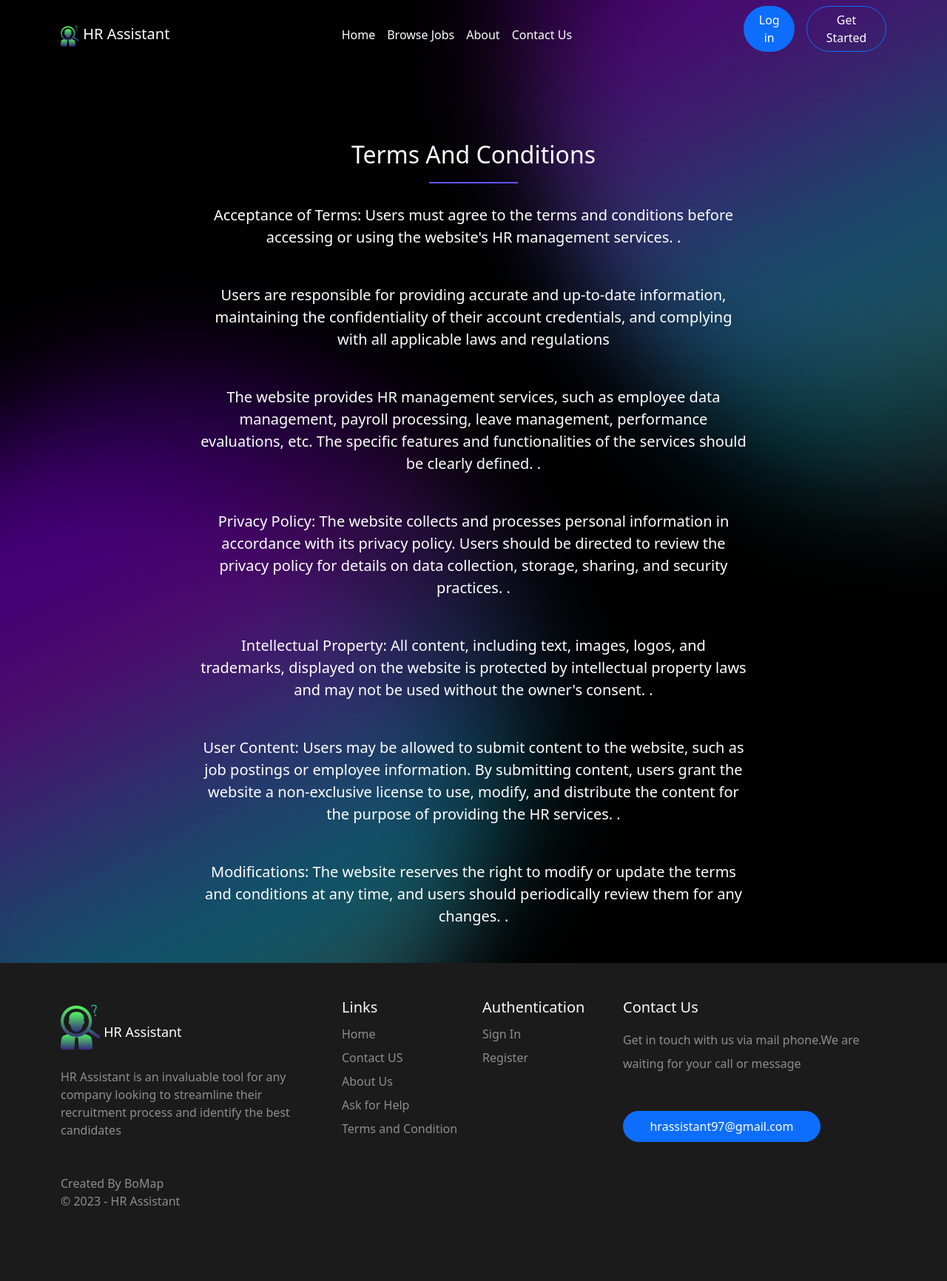
After one commit to MaarkNassef/GraduationProject, a Flask app: page /termsAndCondition in a window 1280 px wide. The commit adds this page. Shown: the whole page at 74% size. Run offline with Flask 3, Linux system fonts and the light colour scheme; some libraries are stand-ins or nearby versions.

Commit message:
terms and condition page

```diff
--- a/app.py
+++ b/app.py
@@ -124,6 +124,9 @@ def logout():
 @app.route('/contactus')
 def contactus():
     return render_template('contactus.html', questions=getAllFAQs())
+@app.route('/termsAndCondition')
+def termsAndCondition():
+    return render_template('termsAndCondition.html')
 
 
 @app.route('/Uploadtype/<int:ID>')
--- a/templates/base.html
+++ b/templates/base.html
@@ -107,8 +107,8 @@
                             <li><a class="navbar-brand" href="/">Home</a></li>
                             <li><a class="navbar-brand" href="{{url_for('contactus')}}">Contact US</a></li>
                             <li><a class="navbar-brand" href="{{url_for('aboutus')}}">About Us</a></li>
-                            <li><a class="navbar-brand" href="#">Ask for Help</a></li>
-                            <li><a class="navbar-brand" href="#">Terms and Condition</a></li>
+                            <li><a class="navbar-brand" href="{{url_for('contactus')}}">Ask for Help</a></li>
+                            <li><a class="navbar-brand" href="{{url_for('termsAndCondition')}}">Terms and Condition</a></li>
                         </ul>
                     </div>
                 </div>
--- /dev/null
+++ b/templates/termsAndCondition.html
@@ -0,0 +1,35 @@
+{% extends 'base.html' %}
+{% block title %}Terms And Conditions{% endblock %}
+{% block content %}
+<div class="stuff pt-5 ">
+    <div class="container">
+      <div class="main-title text-center mt-5 mb-5 text-white position-relative">
+        <h2>Terms And Conditions</h2>
+      </div>
+      <p class="description text-center mb-5 text-white  m-auto  col-8 fs-5 ">
+        Acceptance of Terms: Users must agree to the terms and conditions before accessing or using the website's HR management services.
+        . </p>
+     <p class="description text-center mb-5 text-white  m-auto  col-8 fs-5 ">
+        Users are responsible for providing accurate and up-to-date information, maintaining the confidentiality of their account credentials, and complying with all applicable laws and regulations
+         </p>
+     <p class="description text-center mb-5 text-white  m-auto  col-8 fs-5 ">
+        The website provides HR management services, such as employee data management, payroll processing, leave management, performance evaluations, etc. The specific features and functionalities of the services should be clearly defined.
+        . </p>
+        <p class="description text-center mb-5 text-white  m-auto  col-8 fs-5 ">
+            Privacy Policy: The website collects and processes personal information in accordance with its privacy policy. Users should be directed to review the privacy policy for details on data collection, storage, sharing, and security practices.
+            . </p>
+            <p class="description text-center mb-5 text-white  m-auto  col-8 fs-5 ">
+                Intellectual Property: All content, including text, images, logos, and trademarks, displayed on the website is protected by intellectual property laws and may not be used without the owner's consent.
+                . </p>
+                <p class="description text-center mb-5 text-white  m-auto  col-8 fs-5 ">
+                    User Content: Users may be allowed to submit content to the website, such as job postings or employee information. By submitting content, users grant the website a non-exclusive license to use, modify, and distribute the content for the purpose of providing the HR services.
+                    . </p>
+                    <p class="description text-center mb-5 text-white  m-auto  col-8 fs-5 ">
+                        Modifications: The website reserves the right to modify or update the terms and conditions at any time, and users should periodically review them for any changes.
+                        . </p>
+
+      </div>
+    </div>
+  </div>
+</div>
+{% endblock %}
```
